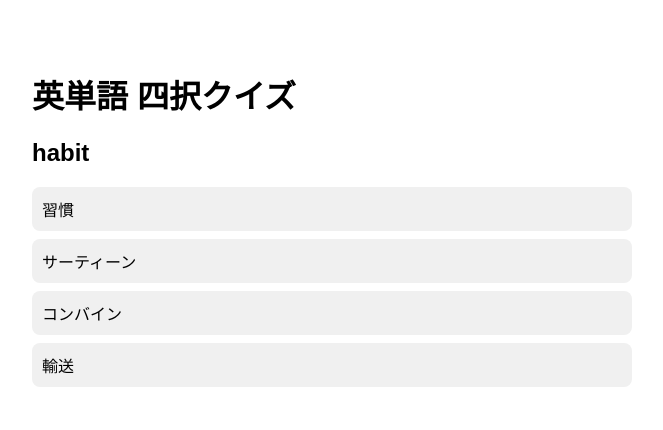
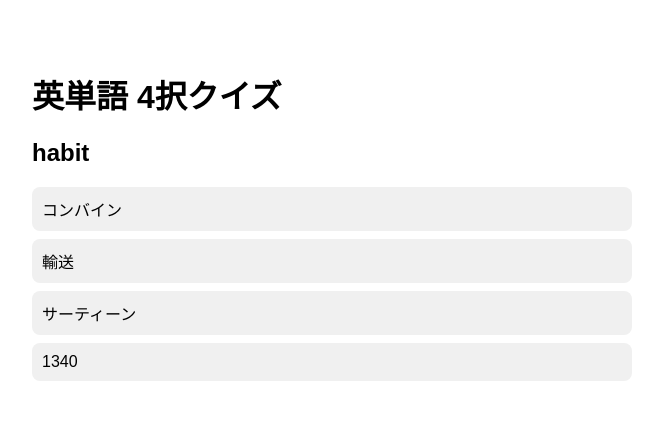
Before and after one commit to soutin143-dev/english-quiz2, a plain HTML site: page index.html in a window 1280 px wide. Shown: the whole page, without its empty margins (308-971 px from the left). Drawn offline with Linux system fonts and the light colour scheme.

Commit message:
Fix HTML encoding and update quiz title

```diff
--- a/index.html
+++ b/index.html
@@ -3,57 +3,44 @@
 <head>
 <meta charset="UTF-8">
 <meta name="viewport" content="width=device-width, initial-scale=1.0">
-    <title>英単語 四択クイズ</title>
+<title>英単語 4択クイズ</title>
 <style>
-        body {
-            font-family: sans-serif;
-            max-width: 600px;
-            margin: 30px auto;
-            padding: 20px;
-        }
-        .choice {
-            display: block;
-            padding: 10px;
-            margin: 8px 0;
-            background: #f0f0f0;
-            border-radius: 8px;
-            cursor: pointer;
-        }
-        .choice:hover {
-            background: #dcdcdc;
-        }
-        #result {
-            font-size: 1.4em;
-            margin-top: 20px;
-            font-weight: bold;
-        }
+body { font-family: sans-serif; max-width: 600px; margin: 30px auto; padding: 20px; }
+.choice { display: block; padding: 10px; margin: 8px 0; background: #f0f0f0; border-radius: 8px; cursor: pointer; }
+.choice:hover { background: #dcdcdc; }
+#result { font-size: 1.4em; margin-top: 20px; font-weight: bold; }
 </style>
 </head>
 <body>
 
-<h1>英単語 四択クイズ</h1>
-<div id="quiz-box">読み込み中...</div>
+<h1>英単語 4択クイズ</h1>
+<div id="quiz-box">読み込み中…</div>
 <div id="result"></div>
 
 <script>
-    // ▼ CSV を読み込む関数
 async function loadCSV() {
     const res = await fetch("data/words.csv");
     const text = await res.text();
     const lines = text.trim().split("\n");
 
-        // 1行目はヘッダ → 2行目からデータ
+    // ヘッダ行をスキップ
     return lines.slice(1).map(line => {
-            const [word, opt1, opt2, opt3, correct] = line.split(",");
+        const cols = line.split(",");
+        const word = cols[0];      // 例: word 列
+        const correct = cols[4];   // correct 列
+        const wrong1 = cols[1];    // wrong1 列
+        const wrong2 = cols[2];    // wrong2 列
+        const wrong3 = cols[5];    // wrong3 列
+
         return {
             word,
-                options: shuffle([opt1, opt2, opt3, correct]),
-                correct
+            correct,
+            options: shuffle([correct, wrong1, wrong2, wrong3]) // ボタンはシャッフル
         };
     });
 }
 
-    // ▼ 配列をシャッフル
+// 配列をシャッフル
 function shuffle(arr) {
     return arr.sort(() => Math.random() - 0.5);
 }
@@ -61,22 +48,18 @@
 let quizData = [];
 let current;
 
-    // ▼ クイズを1問出す
+// 1問表示
 function showQuiz() {
     const box = document.getElementById("quiz-box");
     document.getElementById("result").textContent = "";
 
     current = quizData[Math.floor(Math.random() * quizData.length)];
 
-        box.innerHTML = `
-            <h2>${current.word}</h2>
-            ${current.options.map(opt =>
-                `<div class='choice' onclick='checkAnswer("${opt}")'>${opt}</div>`
-            ).join("")}
-        `;
+    box.innerHTML = `<h2>${current.word}</h2>` +
+        current.options.map(opt => `<div class='choice' onclick='checkAnswer("${opt}")'>${opt}</div>`).join("");
 }
 
-    // ▼ 答えチェック
+// 答え判定
 function checkAnswer(selected) {
     const result = document.getElementById("result");
     if (selected === current.correct) {
@@ -86,16 +69,14 @@
         result.textContent = `不正解… 正解は「${current.correct}」`;
         result.style.color = "red";
     }
-
-        setTimeout(showQuiz, 1500); // 1.5秒後に次へ
+    setTimeout(showQuiz, 1500); // 次の問題
 }
 
-    // ▼ 初期化
+// 初期化
 (async () => {
     quizData = await loadCSV();
     showQuiz();
 })();
 </script>
-
 </body>
 </html>
```
Lines whose indentation alone changed are shown as unchanged.
